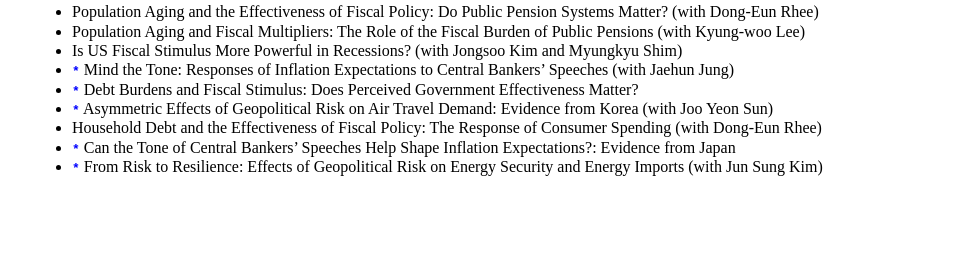
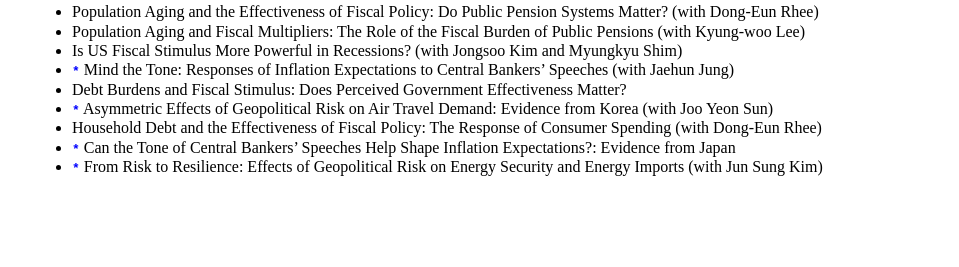
Before and after one commit to dooyeoncho/dooyeoncho.github.io, a Jekyll site: the page built from pages/research.html, in a window 1280 px wide. Shown: the part 1621-1888 px from the top of the page, without its empty margins (160-1119 px from the left). Built offline with Jekyll 4.4.1, drawn with Linux system fonts in a browser that asks for light colours.

Commit message:
Update research.html

```diff
--- a/pages/research.html
+++ b/pages/research.html
@@ -72,7 +72,7 @@ span {
 		<span><li>Population Aging and Fiscal Multipliers: The Role of the Fiscal Burden of Public Pensions (with Kyung-woo Lee)</li></span>
 		<span><li>Is US Fiscal Stimulus More Powerful in Recessions? (with Jongsoo Kim and Myungkyu Shim)</li></span>
 		<span><li><code style="color : blue"><b>*</b></code> Mind the Tone: Responses of Inflation Expectations to Central Bankers’ Speeches (with Jaehun Jung)</li></span>
-		<span><li><code style="color : blue"><b>*</b></code> Debt Burdens and Fiscal Stimulus: Does Perceived Government Effectiveness Matter?</li></span>
+		<span><li>Debt Burdens and Fiscal Stimulus: Does Perceived Government Effectiveness Matter?</li></span>
 		<span><li><code style="color : blue"><b>*</b></code> Asymmetric Effects of Geopolitical Risk on Air Travel Demand: Evidence from Korea (with Joo Yeon Sun)</li></span>
 		<span><li>Household Debt and the Effectiveness of Fiscal Policy: The Response of Consumer Spending (with Dong-Eun Rhee)</li></span>
 		<span><li><code style="color : blue"><b>*</b></code> Can the Tone of Central Bankers’ Speeches Help Shape Inflation Expectations?: Evidence from Japan</li></span>
```
